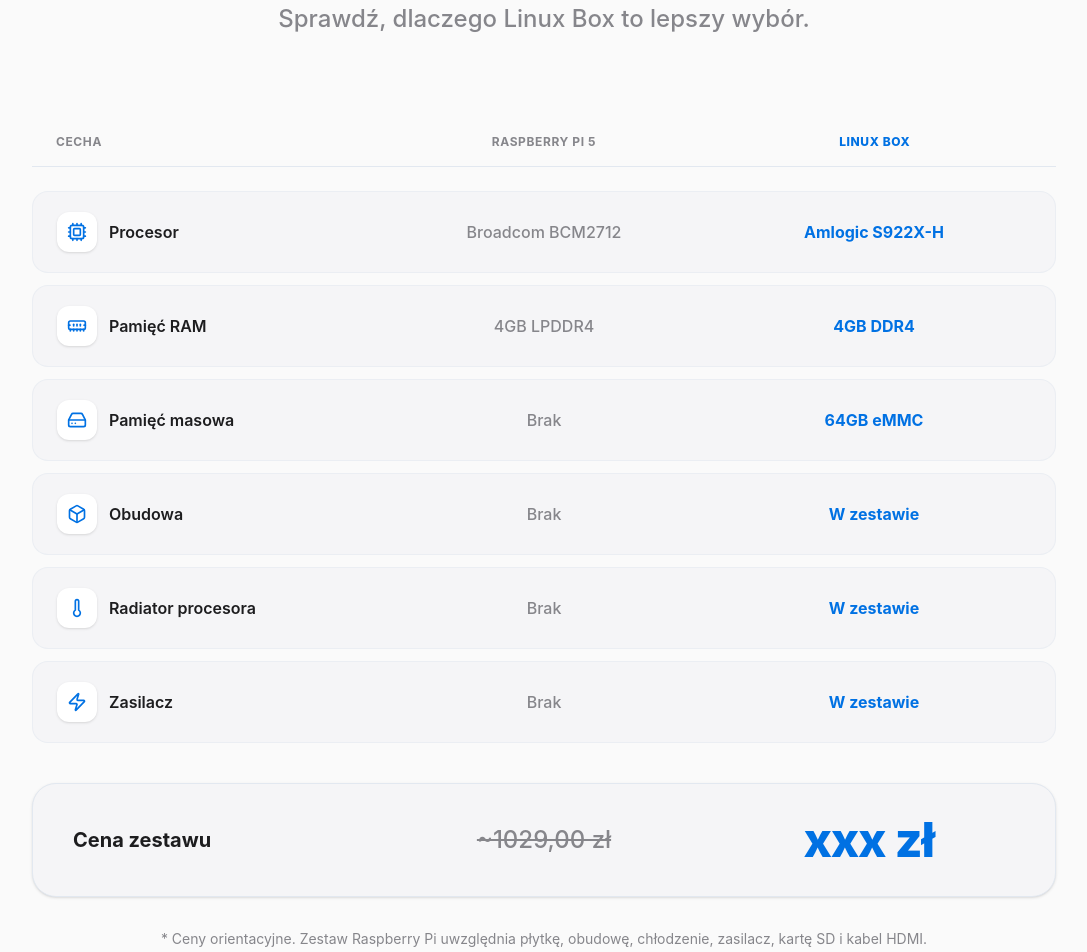
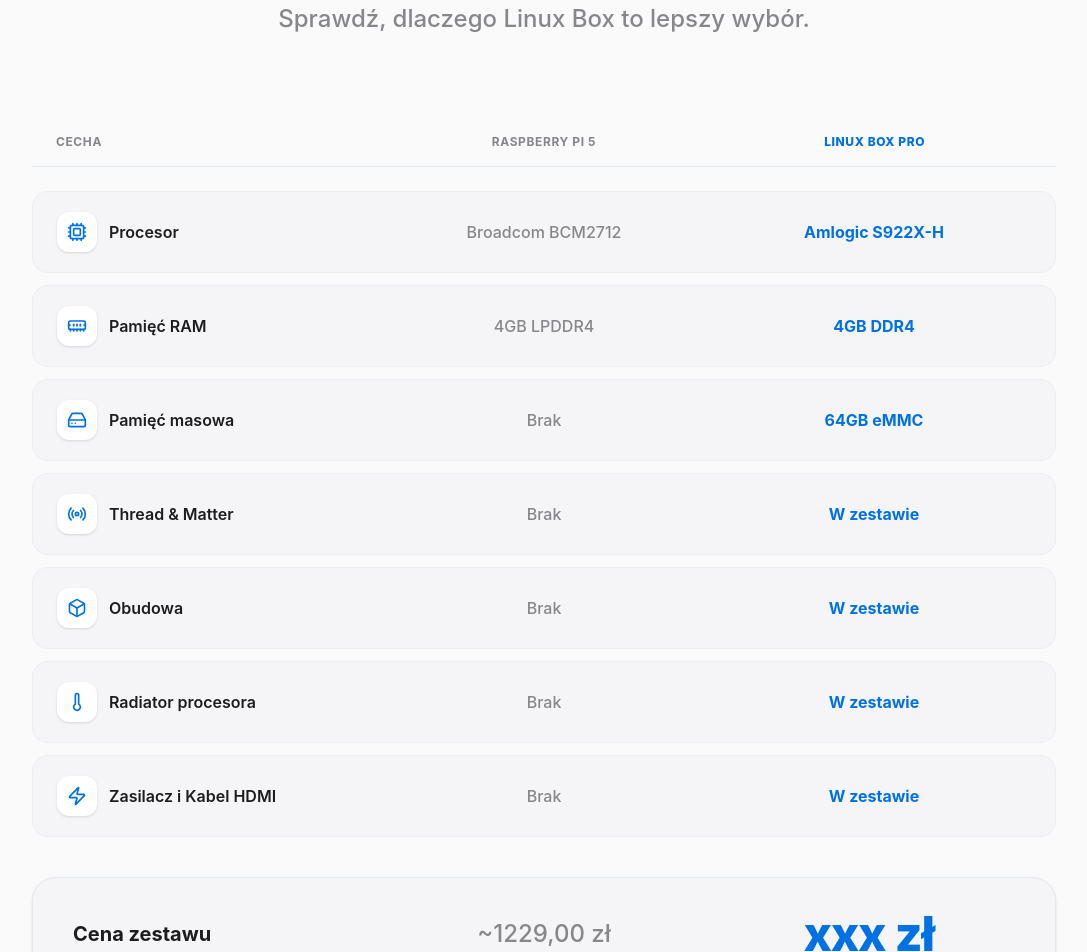
Before and after one commit to araczkowski/box-www-page, a Next.js app: page / in a window 1280 px wide. Shown: the part 6120-7072 px from the top of the page, without its empty margins (96-1183 px from the left). Built offline with nearby package versions, Linux system fonts and the light colour scheme.

Commit message:
porównanie kabel hdmi

```diff
--- a/src/app/components/Comparison.tsx
+++ b/src/app/components/Comparison.tsx
@@ -1,7 +1,15 @@
 "use client";
 
 import { motion } from "framer-motion";
-import { Cpu, MemoryStick, HardDrive, Box, Zap, Thermometer } from "lucide-react";
+import {
+  Cpu,
+  MemoryStick,
+  HardDrive,
+  Box,
+  Zap,
+  Thermometer,
+  Radio,
+} from "lucide-react";
 
 const comparisonData = [
   {
@@ -26,6 +34,13 @@
     highlight: true,
   },
   {
+    feature: "Thread & Matter",
+    icon: <Radio className="w-5 h-5" />,
+    rpi: "Brak",
+    linuxBox: "W zestawie",
+    highlight: true,
+  },
+  {
     feature: "Obudowa",
     icon: <Box className="w-5 h-5" />,
     rpi: "Brak",
@@ -40,7 +55,7 @@
     highlight: true,
   },
   {
-    feature: "Zasilacz",
+    feature: "Zasilacz i Kabel HDMI",
     icon: <Zap className="w-5 h-5" />,
     rpi: "Brak",
     linuxBox: "W zestawie",
@@ -50,7 +65,10 @@
 
 export default function Comparison() {
   return (
-    <section id="comparison" className="py-32 bg-[#fafafa] text-[#1d1d1f] overflow-hidden">
+    <section
+      id="comparison"
+      className="py-32 bg-[#fafafa] text-[#1d1d1f] overflow-hidden"
+    >
       <div className="container mx-auto px-4 sm:px-6 lg:px-8">
         <div className="max-w-4xl mx-auto text-center mb-20">
           <motion.h2
@@ -80,7 +98,9 @@
           <div className="grid grid-cols-3 gap-4 mb-6 px-6 py-4 border-b border-slate-200 text-xs font-bold text-[#86868b] uppercase tracking-wider">
             <div className="text-left">Cecha</div>
             <div className="text-center">Raspberry Pi 5</div>
-            <div className="text-center text-[#0071e3] font-extrabold">Linux Box</div>
+            <div className="text-center text-[#0071e3] font-extrabold">
+              Linux Box PRO
+            </div>
           </div>
 
           {/* Data Rows */}
@@ -103,7 +123,9 @@
                 <div className="text-center text-[#86868b] font-medium flex justify-center items-center">
                   {row.rpi}
                 </div>
-                <div className={`text-center font-bold flex justify-center items-center ${row.highlight ? 'text-[#0071e3]' : 'text-[#1d1d1f]'}`}>
+                <div
+                  className={`text-center font-bold flex justify-center items-center ${row.highlight ? "text-[#0071e3]" : "text-[#1d1d1f]"}`}
+                >
                   {row.linuxBox}
                 </div>
               </motion.div>
@@ -118,9 +140,13 @@
             transition={{ duration: 0.5, delay: 0.4 }}
             className="mt-10 grid grid-cols-3 gap-4 items-center px-8 py-8 rounded-3xl bg-[#f5f5f7] border border-slate-200 shadow-sm"
           >
-            <div className="text-xl font-bold text-[#1d1d1f] pl-2">Cena zestawu</div>
+            <div className="text-xl font-bold text-[#1d1d1f] pl-2">
+              Cena zestawu
+            </div>
             <div className="text-center">
-              <span className="text-2xl text-[#86868b] line-through font-medium">~1029,00 zł</span>
+              <span className="text-2xl text-[#86868b]  font-medium">
+                ~1229,00 zł
+              </span>
             </div>
             <div className="text-center">
               <span className="text-4xl md:text-5xl font-extrabold text-[#0071e3] tracking-tight">
@@ -137,7 +163,8 @@
             className="mt-8 text-center"
           >
             <p className="text-[#86868b] text-xs sm:text-sm">
-              * Ceny orientacyjne. Zestaw Raspberry Pi uwzględnia płytkę, obudowę, chłodzenie, zasilacz, kartę SD i kabel HDMI.
+              * Ceny orientacyjne. Zestaw Raspberry Pi uwzględnia płytkę, thread
+              dongle, obudowę, chłodzenie, zasilacz, kartę SD i kabel HDMI.
             </p>
           </motion.div>
         </div>
```
